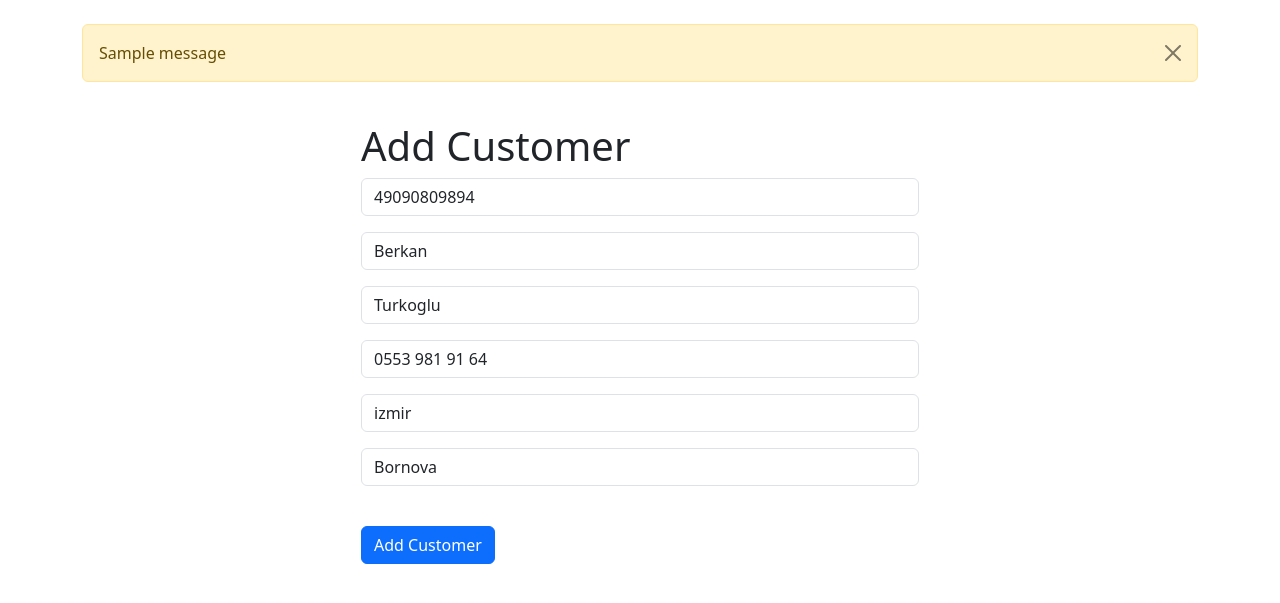
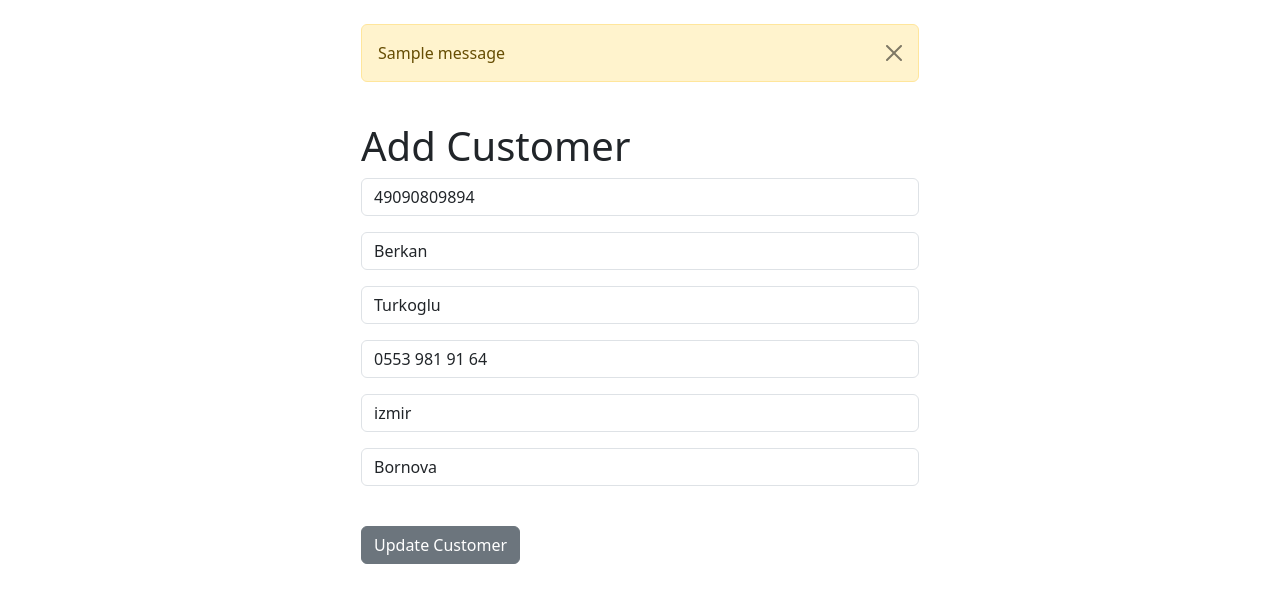
Before and after one commit to Berkantrkgl/django-crm, a Django app: page /update_customer/2 in a window 1280 px wide. Shown: the part 56-659 px from the top of the page. Run offline with Django 4.2, Linux system fonts and the light colour scheme; a user stored in the database is signed in; data comes from the database, SQL or seed files in the repository; both versions use the stored data as it was after the commit; one stand-in notice (Sample message) is shown.

Commit message:
Add sorting feature

```diff
--- a/crm/templates/base.html
+++ b/crm/templates/base.html
@@ -10,20 +10,20 @@
     {% include 'navbar.html' %}
 
     <div class="container">
-
+      <div class="col-md-6 offset-md-3">
       <br/>
         {% if messages %}
           {% for message in messages %}
-
-
             <div class="alert alert-warning alert-dismissible fade show" role="alert">
-            {{ message }}
+              <div id="msg">
+                {{message}}
+              </div>
               <button type="button" class="btn-close" data-bs-dismiss="alert" aria-label="Close"></button>
             </div>
 
           {% endfor %}
         {% endif %}
-
+      </div>
 
       <br>
       {% block content %}
--- a/crm/templates/update_customer.html
+++ b/crm/templates/update_customer.html
@@ -15,7 +15,7 @@
         {{ form.as_p }}
 
         <br>
-        <button type="submit" class="btn btn-primary">Add Customer</button>
+        <button type="submit" class="btn btn-secondary">Update Customer</button>
 
 
     </form>
--- a/crm/views.py
+++ b/crm/views.py
@@ -10,7 +10,7 @@ from .models import Customer
 
 def home(request):
 
-    customers = Customer.objects.all()
+    customers = Customer.objects.all().order_by('-created_at')
 
     # Check to see if logging in
     if request.method == 'POST':
@@ -111,7 +111,7 @@ def search_customer(request):
     if request.user.is_authenticated:
         if request.method == "POST":
             searched = request.POST['searched']
-            customers = Customer.objects.filter(first_name__contains=searched)
+            customers = Customer.objects.filter(first_name__contains=searched).order_by('-created_at')
 
             return render(request, 'search_customer.html', {'searched':searched, 'customers':customers})
         else :
```
Also changed, not shown: db.sqlite3. Lines whose indentation alone changed are shown as unchanged.
